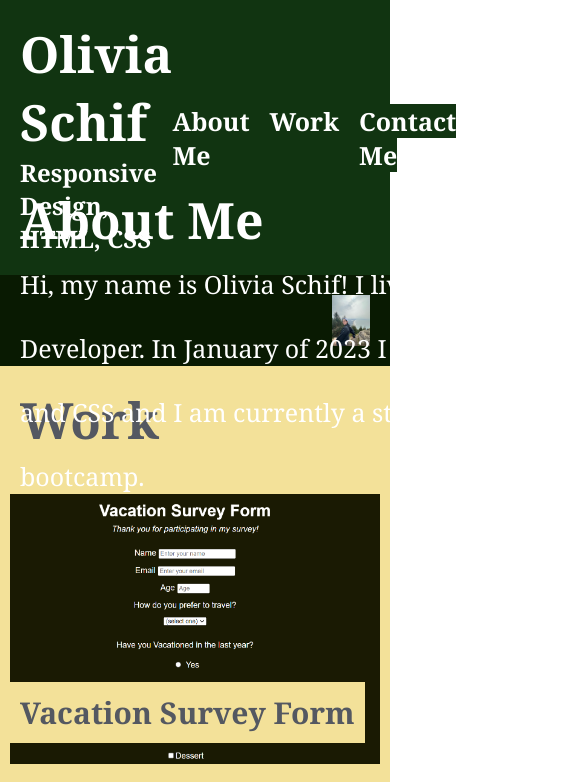
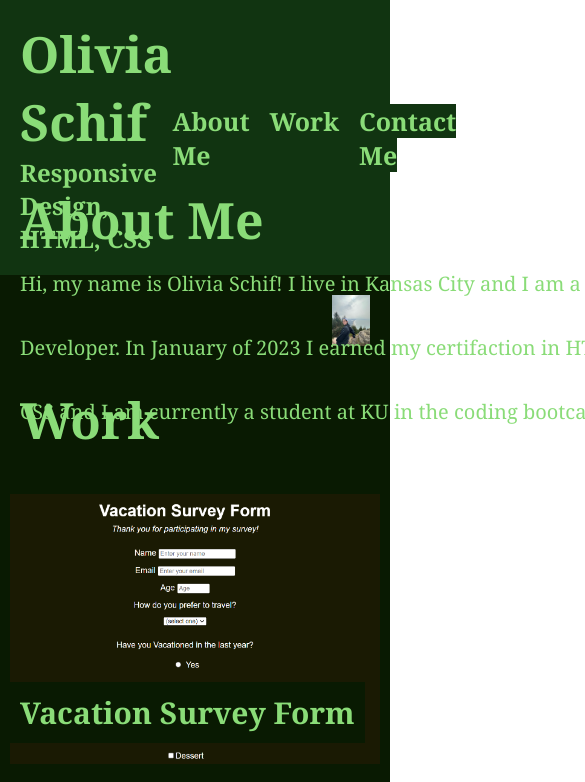
Before and after one commit to livschif/professional-portfolio, a plain HTML site: page index.html in a window 390 px wide. Shown: the top 782 px of the page, 585 px wide, since content can reach past the window. Drawn offline with Linux system fonts and the light colour scheme.

Commit message:
added media queries and updated HTML and CSS

```diff
--- a/assets/style.css
+++ b/assets/style.css
@@ -5,6 +5,7 @@
     --white: #ffffff;
     --alt-bck: rgb(17, 52, 17);
     --alt-col: #091a02;
+    --alt-text: rgb(138, 220, 120);
 }
 
 * {
@@ -44,17 +45,6 @@ a {
   color: var(--grey);
 }
 
-@media screen and (max-width: 1000px) {
-    .navbar {
-        background-color: var(--alt-bck);
-        color: var(--white);
-    }
-    .info-bar {
-        background-color: var(--alt-bck);
-        color: var(--white);
-    }
-}
-
 .links ul {
     display: flex;
     gap: 20px;
@@ -73,6 +63,17 @@ li:hover {
     transition: 0.3s ease;
 }
 
+@media screen and (max-width: 1000px) {
+    .navbar {
+        background-color: var(--alt-bck);
+        color: var(--alt-text);
+    }
+    .info-bar {
+        background-color: var(--alt-bck);
+        color: var(--alt-text);
+    }
+}
+
 /* about me */
   .about-me {
     display: grid;
@@ -84,7 +85,7 @@ li:hover {
   @media screen and (max-width: 1000px) {
     .about-me {
         background-color: var(--alt-col);
-        color: var(--white);
+        color: var(--alt-text);
     }
 }
 
@@ -100,22 +101,27 @@ li:hover {
     padding: 20px;
     line-height: 4rem;
   }
-p {
-    font-size: 25px;
-    width: 800px;
+
+.p {
+
+    font-size: 20px;
+    width: 650px;
     height: 200px;
+    overflow:hidden;
 }
 
 /* work section*/
+.work {
+    background-color: var(--body-yellow);
+    color: var(--grey);
+    width: 100%;
+}
+
 img {
     max-width: 100%;
     max-height: 100%;
 }
-.work {
-  background-color: var(--body-yellow);
-  color: var(--grey);
-  width: 100%;
-}
+
 .work-text {
     padding: 20px;
 }
@@ -163,6 +169,17 @@ h4 span {
     padding: 10px;
 }
 
+@media screen and (max-width: 1000px) {
+    .work {
+        background-color: var(--alt-col);
+        color: var(--alt-text);
+    }
+
+    h4 span {
+        background: var(--alt-col);
+        color: var(--alt-text);
+    }
+}
 /* contact section*/
 
 .contact-me {
@@ -188,3 +205,13 @@ h4 span {
 .btn-contact:hover {
     transform: translateY(8px);
 }
+
+@media screen and (max-width: 1000px) {
+    .contact-me {
+        background-color: var(--alt-col);
+        color: var(--alt-text);
+    }
+    .btn-contact {
+        color: var(--alt-text);
+    }
+}
--- a/index.html
+++ b/index.html
@@ -31,8 +31,9 @@
     </div>
     <div class="ab-text">
       <h3>About Me</h3>
-      <p>Hi, my name is Olivia Schif! I live in Kansas City and I am a Web Developer. In January of 2023 I earned my certifaction in HTML and CSS and I am currently a student at KU in the coding bootcamp.
-      </p>
+    <div class="p">
+      Hi, my name is Olivia Schif! I live in Kansas City and I am a Web Developer. In January of 2023 I earned my certifaction in HTML and CSS and I am currently a student at KU in the coding bootcamp.
+      </div>
     </div>
 </div>
 
```
